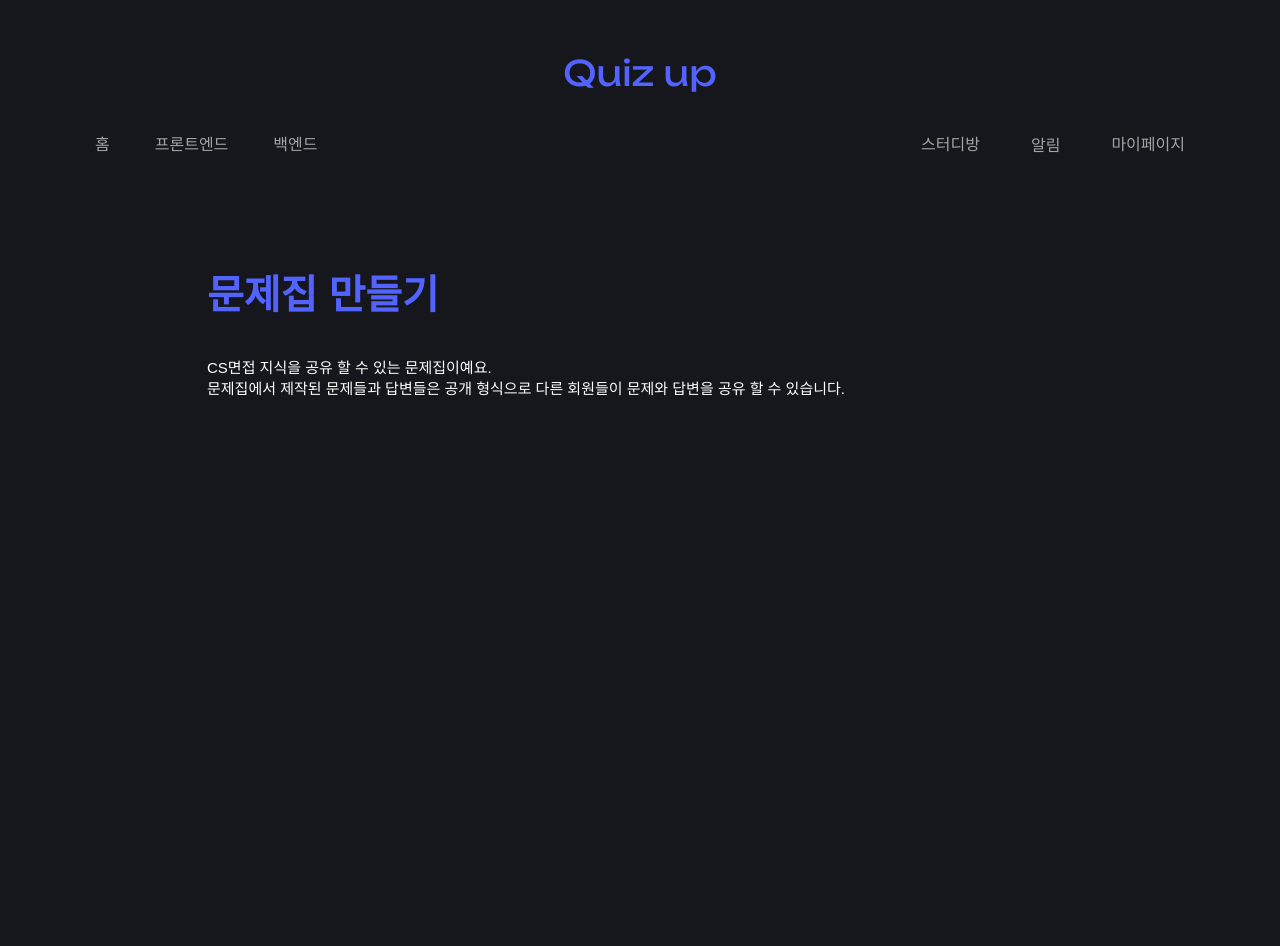
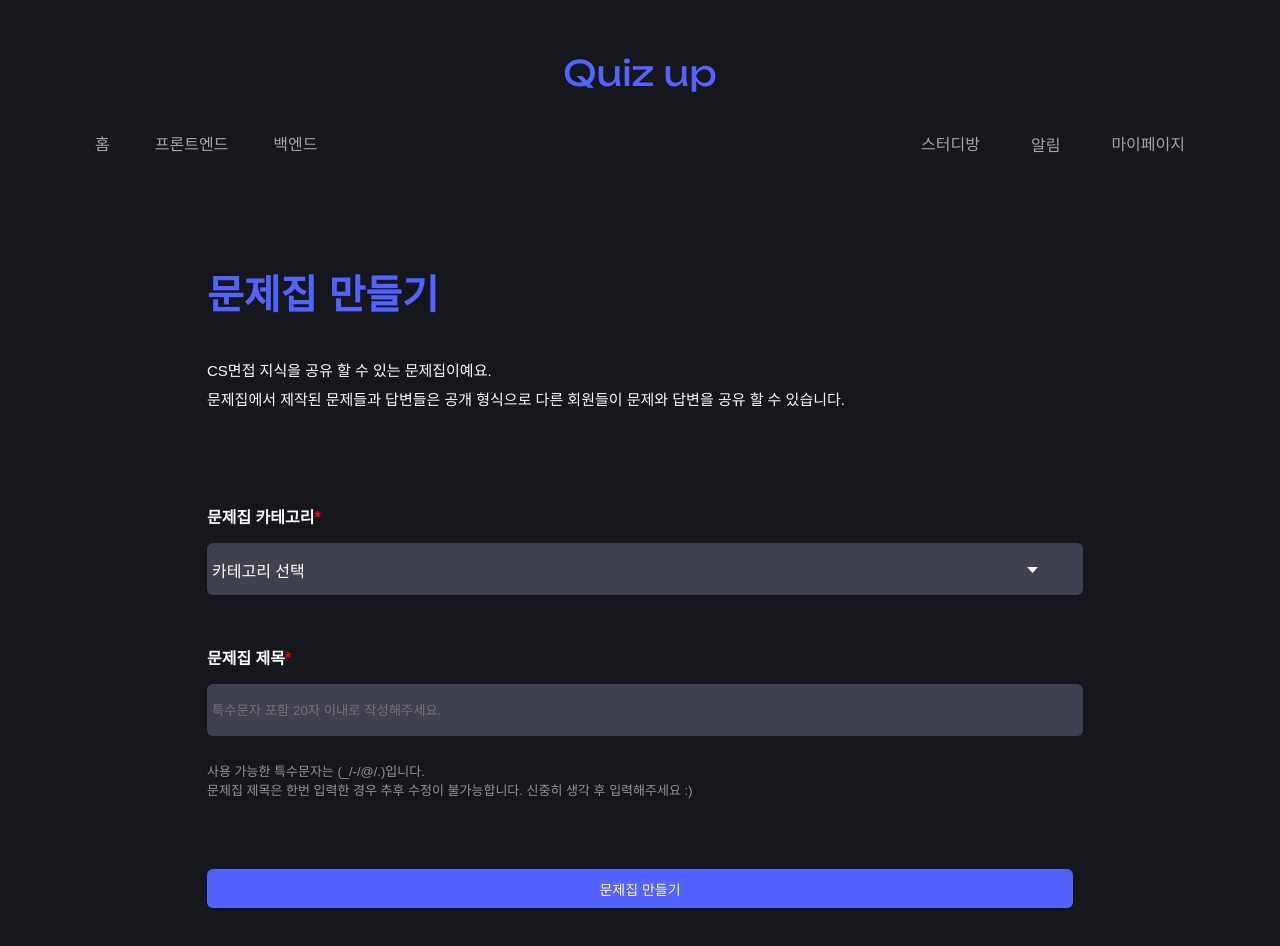
Before and after one commit to QuizUpWebProject/front, a React (Create React App) app: page /workmake in a window 1280 px wide. Shown: the top 946 px of the page. Before the commit the page ends 800 px from the top, so only its background shows below. Built offline with nearby package versions, Linux system fonts and the light colour scheme.

Commit message:
design: 문제집 만들기 form ui 구현 (#5) - SelectCategory 컴포넌트 수정(선택된 값 전달을 위해) - form ui 구현 - validation 후 modal 표시

```diff
--- a/src/components/studyroomMake/SelectCategory.jsx
+++ b/src/components/studyroomMake/SelectCategory.jsx
@@ -2,13 +2,14 @@ import { useState } from "react";
 import styled from "styled-components";
 import DropDownIcon from "../../assets/dropdown2.png";
 
-export default function SelectCategory() {
+export default function SelectCategory({ onSelect }) {
   const [isShowOption, setShowOptions] = useState(false);
   const [currentValue, setCurrentValue] = useState("카테고리 선택");
 
   const handleSelectValue = (e) => {
     const { innerText } = e.target;
     setCurrentValue(innerText);
+    onSelect(innerText);
   };
 
   return (
--- a/src/pages/WorkMake.jsx
+++ b/src/pages/WorkMake.jsx
@@ -1,6 +1,39 @@
 import styled from "styled-components";
+import SelectCategory from "../components/studyroomMake/SelectCategory";
+import { useState } from "react";
+import { useNavigate } from "react-router-dom";
 
 const WorkMake = () => {
+  const [category, setCategory] = useState("");
+  const [workName, setworkName] = useState("");
+  const [modal, setModal] = useState(null);
+  const navigate = useNavigate();
+
+  const handleWorkName = (event) => {
+    const inputValue = event.target.value;
+    setworkName(inputValue);
+  };
+
+  const handleCategory = (selectCategory) => {
+    setCategory(selectCategory);
+  }
+
+  const handleCreateWork = () => {
+    if (!category) {
+      setModal('문제집 카테고리를 선택해주세요.');
+    } else if (!/^[a-zA-Z0-9_@./-]+$/.test(workName)){
+      setModal('사용 가능한 특수문자가 아닙니다.')
+    } else if (workName.length > 20) {
+      setModal('특수문자 포함 20자 이내로 작성해주세요.');
+    } else {
+      navigate("/front/:worklistid");
+    }
+  };
+
+  const closeModal = () => {
+    setModal(null);
+  };
+
   return (
     <Wrapper>
       <TopSection>
@@ -10,6 +43,43 @@ const WorkMake = () => {
           문제집에서 제작된 문제들과 답변들은 공개 형식으로 다른 회원들이 문제와 답변을 공유 할 수 있습니다.
         </PageInfo>
       </TopSection>
+
+      <div>
+        <Container>
+          <Labe1>
+            문제집 카테고리<span>*</span>
+          </Labe1>
+          <SelectCategory
+            onSelect={handleCategory}
+          />
+        </Container>
+        <Container>
+          <Labe1>
+            문제집 제목<span>*</span>
+          </Labe1>
+          <NameInput
+            placeholder="특수문자 포함 20자 이내로 작성해주세요."
+            value={workName}
+            onChange={handleWorkName}
+          />
+          <NameText>
+            사용 가능한 특수문자는 (_/-/@/.)입니다. <br/>
+            문제집 제목은 한번 입력한 경우 추후 수정이 불가능합니다. 신중히 생각 후 입력해주세요 :)
+          </NameText>
+        </Container>
+      </div>
+
+      <MakeBtn onClick={handleCreateWork}>문제집 만들기</MakeBtn>
+
+      {modal && (
+        <ModalContainer>
+          <Background />
+          <ModalContent>
+            <ModalBody>{modal}</ModalBody>
+            <Button onClick={closeModal}>확인</Button>
+          </ModalContent>
+        </ModalContainer>
+      )}
 
     </Wrapper>
   );
@@ -26,6 +96,7 @@ const TopSection = styled.div`
   display: flex;
   flex-direction: column;
   gap: 35px;
+  margin-bottom: 90px;
 `;
 
 const Title = styled.div`
@@ -37,6 +108,113 @@ const Title = styled.div`
 const PageInfo = styled.div`
   font-size: 15px;
   font-weight: 500;
+  line-height: 29px;
+`;
+
+const Container = styled.div`
+  margin-bottom: 50px;
+`;
+
+const Labe1 = styled.div`
+  font-size: 16px;
+  font-weight: 600;
+  margin-bottom: 15px;
+
+  span {
+    color: #ff0000;
+  }
+`;
+
+const NameInput = styled.input`
+  width: 100%;
+  height: 42px;
+  padding: 5px;
+  background-color: #3f424e;
+  border: none;
+  border-radius: 6px;
+  margin-right: 20px;
+  margin-bottom: 25px;
+  color: #ffffff;
+`;
+
+const NameText = styled.div`
+  font-size: 13px;
+  font-weight: 400;
+  color: #939393;
+`;
+
+const MakeBtn = styled.button`
+  width: 866px;
+  height: 39px;
+  border: none;
+  border-radius: 6px;
+  background-color: #5263ff;
+  color: #ffffff;
+  font-size: 14px;
+  font-weight: 500;
+  margin-top: 20px;
+  margin-bottom: 50px;
+  cursor: pointer;
+`;
+
+const ModalContainer = styled.div`
+  width: 100%;
+  height: 100%;
+  position: absolute;
+  z-index: 100;
+  top: 0;
+  left: 0;
+  right: 0;
+  bottom: 0;
+  display: flex;
+  flex-direction: column;
+  align-items: center;
+`;
+
+const Background = styled.div`
+  position: fixed;
+  width: 100%;
+  height: 100%;
+  background-color: rgba(255, 255, 255, 0.15);
+  backdrop-filter: blur(5px);
+  animation: modal-bg-show 1s;
+`;
+
+const ModalContent = styled.div`
+  width: 400px;
+  height: 220px;
+  display: flex;
+  justify-content: center;
+  flex-direction: column;
+  align-items: center;
+  margin-top: 60px;
+  font-size: 14px;
+  text-align: center;
+  position: fixed;
+  top: 50%;
+  left: 50%;
+  transform: translate(-50%, -50%);
+  border-radius: 13px;
+  padding: 1.5rem;
+  background-color: #262631;
+`;
+
+const ModalBody = styled.div`
+  margin-bottom: 20px;
+  color: #c7c7c7;
+  text-align: center;
+  margin-bottom: 30px;
+`;
+
+const Button = styled.button`
+  width: 301px;
+  height: 37px;
+  background-color: #5263ff;
+  font-size: 14px;
+  color: #ffffff;
+  border: none;
+  border-radius: 6px;
+  margin-top: 20px;
 `;
 
 export default WorkMake;
```
